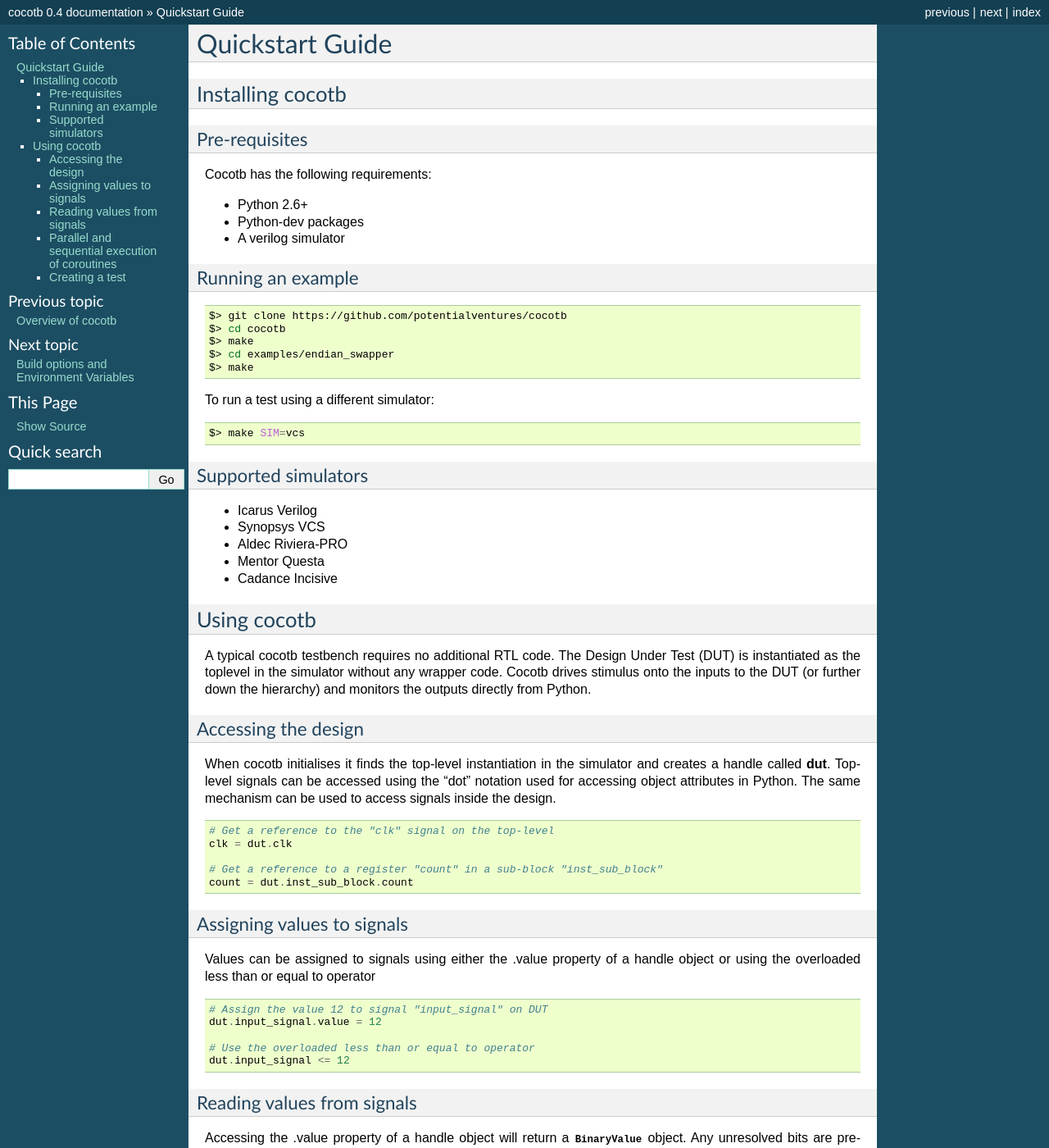
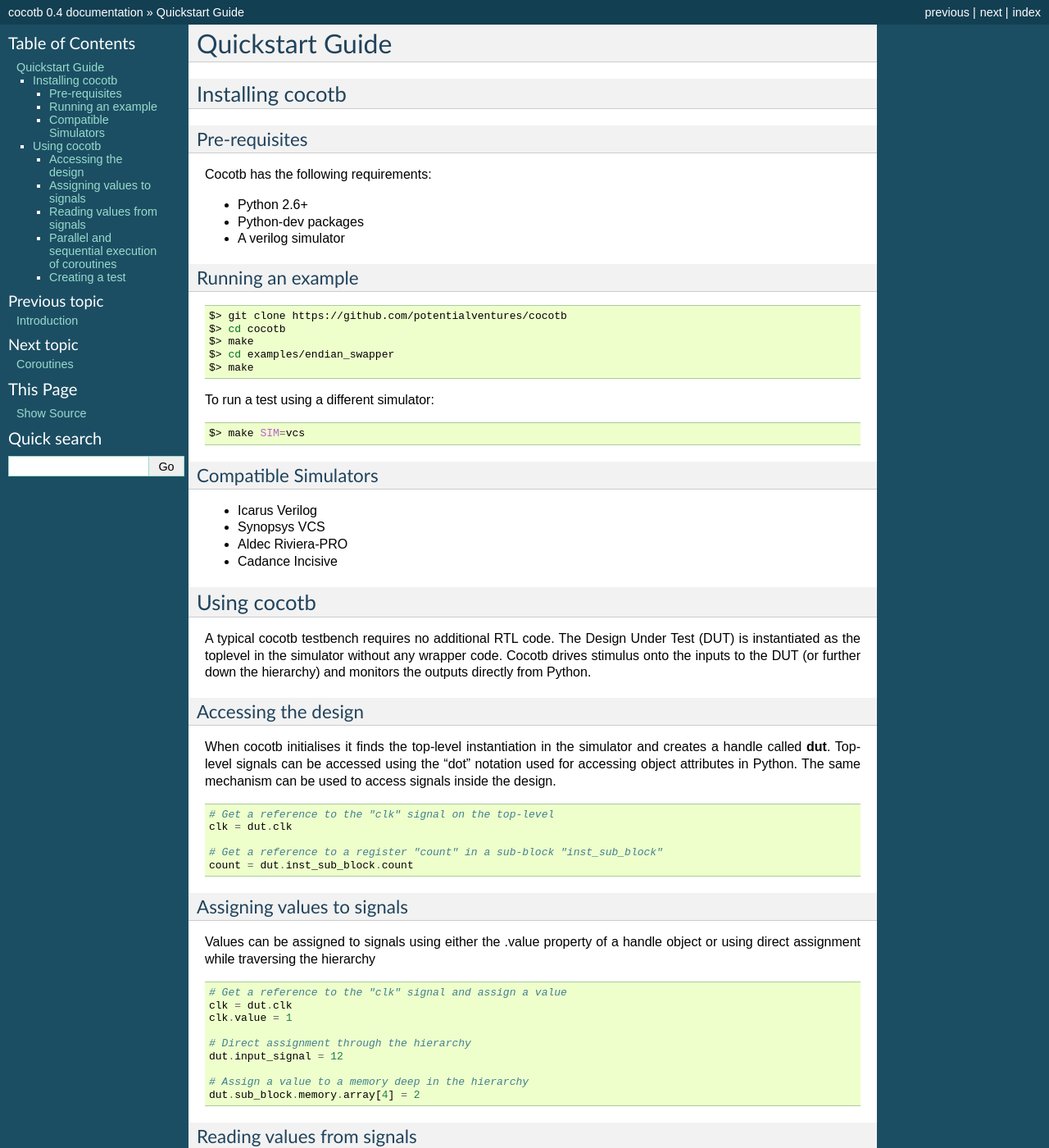
Before and after one commit to bushbecky/cocotb-bus, a Sphinx documentation site: the page built from documentation/source/quickstart.rst, in a window 1280 px wide and 1400 px high. Shown: the whole window at 82% size. Built offline with Sphinx 7.4.7, drawn with Linux system fonts in a browser that asks for light colours; formulas are drawn with MathJax 3; some of the changed text lies outside the part shown.

Commit message:
Issue #9: Updates to documentation for 0.4 release

```diff
--- a/documentation/source/index.rst
+++ b/documentation/source/index.rst
@@ -12,13 +12,12 @@
    :maxdepth: 2
 
    introduction
-   overview
    quickstart
-   building
    coroutines
-   library_reference
    endian_swapper
    ping_tun_tap
+   library_reference
+   building
    roadmap
    simulator_support
 
--- a/documentation/source/quickstart.rst
+++ b/documentation/source/quickstart.rst
@@ -34,13 +34,12 @@
     $> make SIM=vcs
 
 
-Supported simulators
---------------------
+Compatible Simulators
+---------------------
 
 * Icarus Verilog
 * Synopsys VCS
 * Aldec Riviera-PRO
-* Mentor Questa
 * Cadance Incisive
 
 
@@ -72,15 +71,19 @@
 Assigning values to signals
 ---------------------------
 
-Values can be assigned to signals using either the .value property of a handle object or using the overloaded less than or equal to operator
+Values can be assigned to signals using either the .value property of a handle object or using direct assignment while traversing the hierarchy
 
 .. code-block:: python
 
-    # Assign the value 12 to signal "input_signal" on DUT
-    dut.input_signal.value = 12
+    # Get a reference to the "clk" signal and assign a value
+    clk = dut.clk
+    clk.value = 1
 
-    # Use the overloaded less than or equal to operator
-    dut.input_signal <= 12
+    # Direct assignment through the hierarchy
+    dut.input_signal = 12
+
+    # Assign a value to a memory deep in the hierarchy
+    dut.sub_block.memory.array[4] = 2
 
 
 Reading values from signals
```
Also changed, not shown: other parts of documentation/source/quickstart.rst (+2 -2 lines), documentation/source/introduction.rst (+17 -60 lines), documentation/source/overview.rst (deleted, +0 -29 lines).
